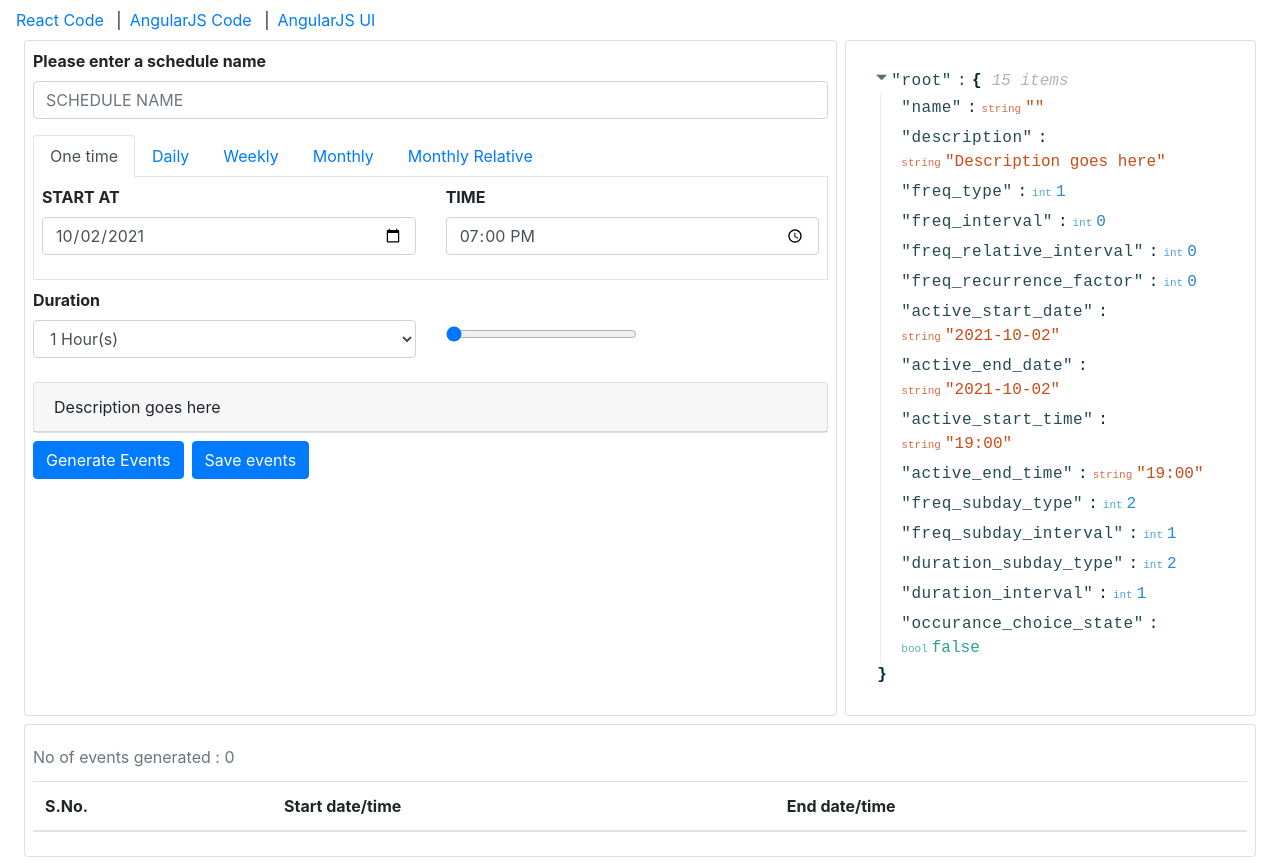
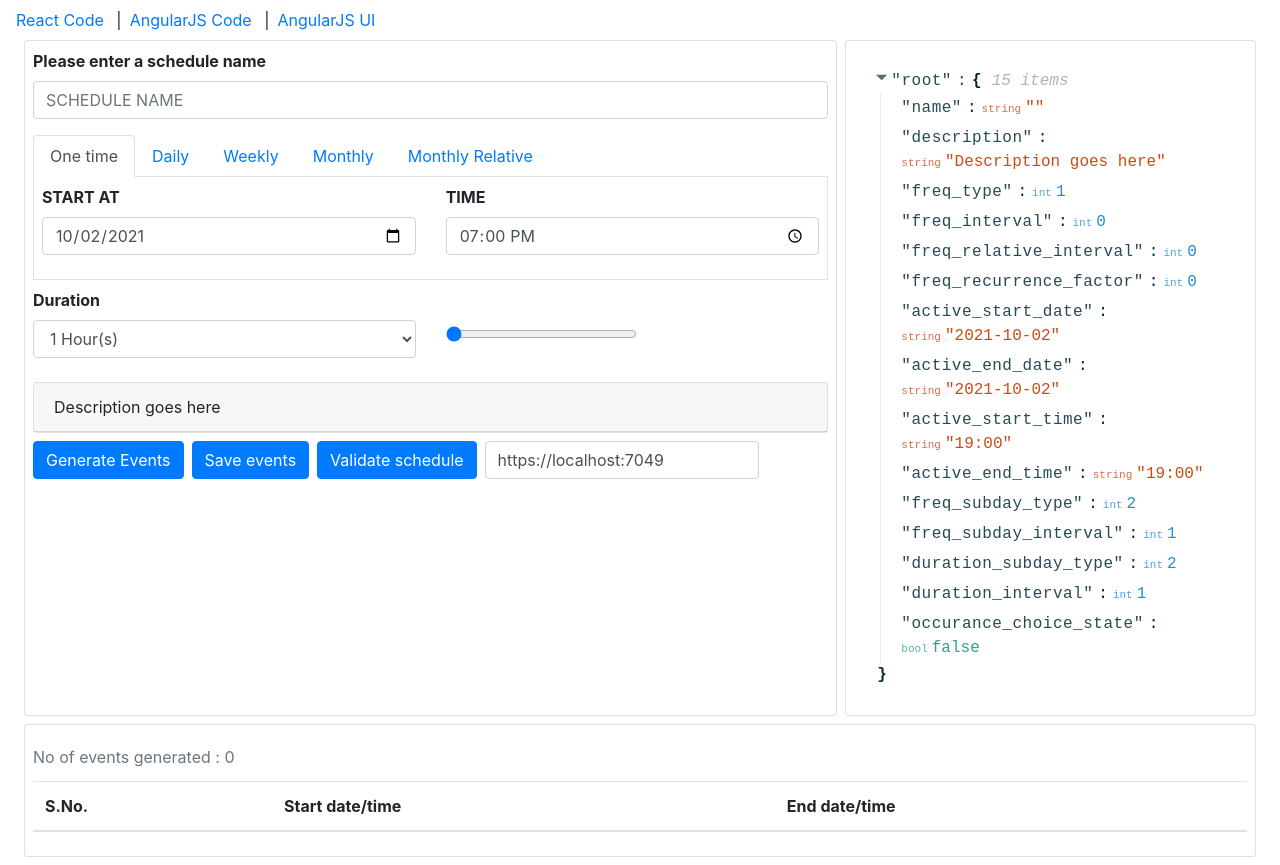
Before and after one commit to shantanugupta/react-scheduler, a React (Create React App) app: page / in a window 1280 px wide. Built offline with nearby package versions, Linux system fonts and the light colour scheme.

Commit message:
Added method stub for validation and saveEvents

```diff
--- a/src/components/Scheduler/Scheduler.component.jsx
+++ b/src/components/Scheduler/Scheduler.component.jsx
@@ -11,7 +11,7 @@ import MonthlyScheduleComponent from './MonthlySchedule/MonthlySchedule.componen
 import MonthlyRelativeScheduleComponent from './MonthlyRelativeSchedule/MonthlyRelativeSchedule.component';
 import YearlyScheduleComponent from './YearlySchedule/YearlySchedule.component';
 import YearLongScheduleComponent from './YearLongSchedule/YearLongSchedule.component';
-import { generateScheduleDescription, generateEvents, saveEvents } from './scheduler.data';
+import { generateScheduleDescription, generateEvents, saveEvents, validateSchedule } from './scheduler.data';
 
 const SchedulerComponent = () => {
 	const dateFormatyyyymmdd = "yyyy-MM-DD";
@@ -19,6 +19,7 @@ const SchedulerComponent = () => {
 
 	const [state, setState] = useState(blankSchedule);
 	const [eventState, setEventState] = useState([]);
+	const [endpoint, setEndpoint] = useState("https://localhost:7049");
 
 	const handleChange = e => {
 		let name = e.target.attributes["property_name"].value;
@@ -43,13 +44,28 @@ const SchedulerComponent = () => {
 		setState(tempState);
 	}
 
+	const handleEndpointChange = e => {
+		let value = e.target.value;
+		setEndpoint(value);
+	}
+
 	const generateEventsClick = e => {
+		var startTime = performance.now();
+
 		let events = generateEvents(state);
+
+		var endTime = performance.now();
+		console.log(`Generate event execution time: ${endTime - startTime} milliseconds. Events count: ${events.length}`);
+
 		setEventState(events);
 	}
 
 	const saveEventsClick = e => {
-		saveEvents(state);
+		saveEvents(endpoint, state);
+	}
+
+	const validateScheduleClick = e => {
+		validateSchedule(state);
 	}
 
 	// Create a blank schedule when loading component for the first time or after saving/reset the component
@@ -219,9 +235,12 @@ const SchedulerComponent = () => {
 					</div>
 					{/* GENERATE EVENTS */}
 					<div className="mt-2">
-						<div className="form-group">
+						<div className="form-group form-inline">
 							<input type="button" className="btn btn-primary" onClick={(e) => generateEventsClick(e)} value="Generate Events" />
 							<input type="button" className="btn btn-primary ml-2" onClick={(e) => saveEventsClick(e)} value="Save events" />
+							<input type="button" className="btn btn-primary ml-2" onClick={(e) => validateScheduleClick(e)} value="Validate schedule" />
+							<input type="text" id="endpointUrl" property_name="endpoint" className="form-control ml-2" placeholder="Scheduler base url endpoint e.g. https://localhost:7049/"
+								value={endpoint} onChange={(e) => handleEndpointChange(e)} />
 						</div>
 					</div>
 				</div>
@@ -258,7 +277,6 @@ const SchedulerComponent = () => {
 						)}
 					</tbody>
 				</table>
-
 			</div>
 		</div>
 	)
--- a/src/components/Scheduler/scheduler.data.js
+++ b/src/components/Scheduler/scheduler.data.js
@@ -418,27 +418,35 @@ export const generateEvents = (schedule) => {
     return events;
 };
 
-export const saveEvents = async (schedule) => {
-    const endpoint = 'https://localhost:7049/Scheduler';
+export const validateSchedule = (schedule) =>{
+
+}
+
+export const saveEvents = async (baseUrl, schedule) => {
+    const endpoint = `${baseUrl}/Scheduler`;
     const input = schedule;
-
     try {
         const data = await postJSON(endpoint, input);
         console.log(data);
     } catch (error) {
-        console.error('Error:', error.message);
+        console.log(`Error -> ${error}`);
+        //console.error('Error:', error.message);
     }
 };
 
 const postJSON = async (endpoint, input) => {
     try {
+
+    console.log(input);
         const response = await fetch(endpoint, {
             method: 'POST',
             body: JSON.stringify(input),
             headers: {
-                'Content-type': 'application/json; charset=UTF-8',
-            },
+                'Content-type': 'application/json',
+            }
         });
+
+        console.log(response);
 
         if (!response.ok) {
             throw new Error('Api call failed');
@@ -447,6 +455,7 @@ const postJSON = async (endpoint, input) => {
         const data = await response.json();
         return data;
     } catch (err) {
+        console.log(err);
         throw new Error(err.message);
     }
 };
```
